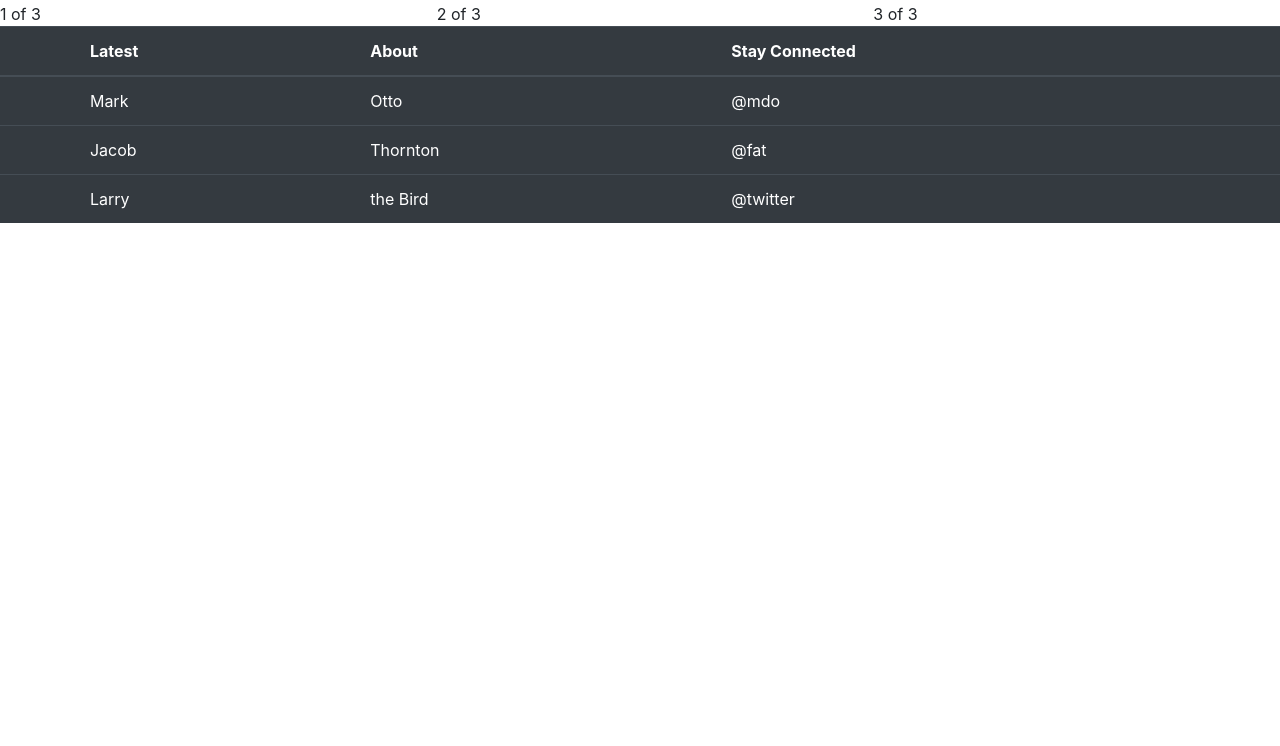
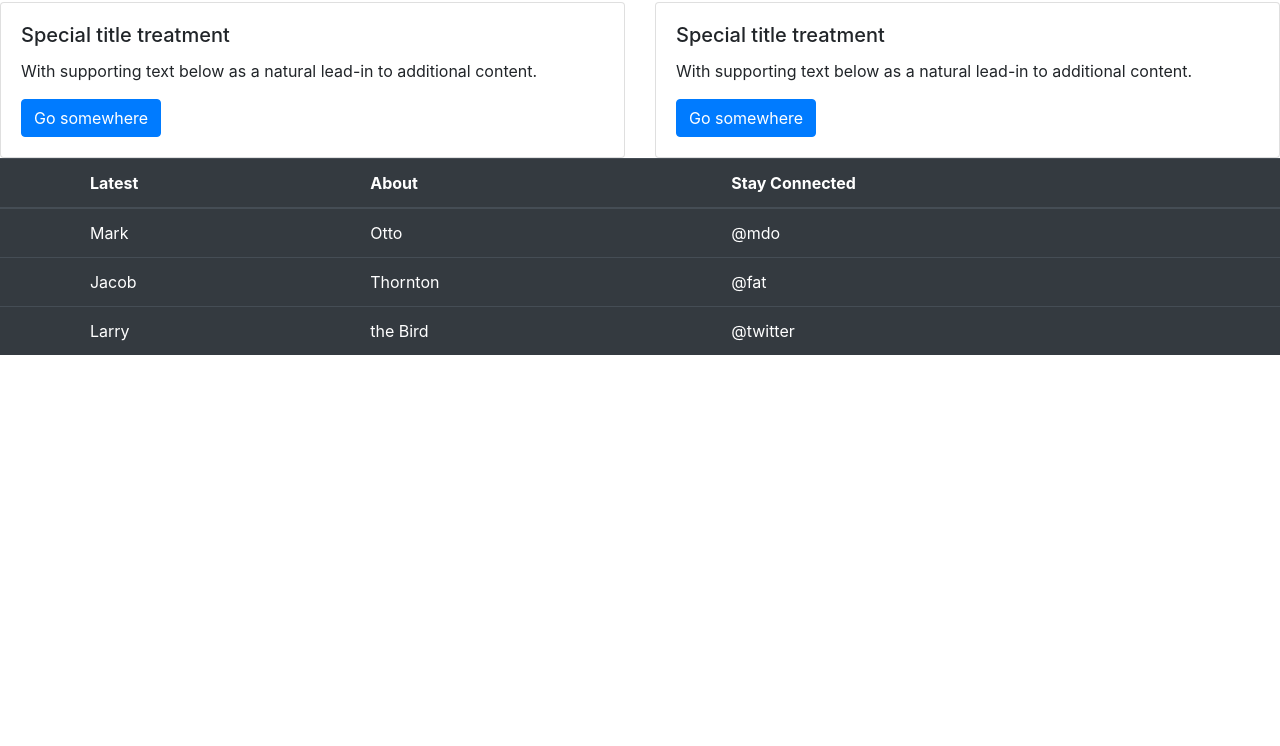
Before and after one commit to Pynche/Bootstrap_Practice, a plain HTML site: page index.html in a window 1280 px wide. Shown: the part 54-800 px from the top of the page. Drawn offline with nearby package versions, Linux system fonts and the light colour scheme.

Commit message:
Add Image Cards

```diff
--- a/index.html
+++ b/index.html
@@ -11,19 +11,29 @@
         <title>Hello, world!</title>
       </head>
       <body>
+
+
         <h1>Hello, world!</h1>
         <div class="row">
-            <div class="col">
-              1 of 3
+            <div class="col-sm-6">
+              <div class="card">
+                <div class="card-body">
+                  <h5 class="card-title">Special title treatment</h5>
+                  <p class="card-text">With supporting text below as a natural lead-in to additional content.</p>
+                  <a href="#" class="btn btn-primary">Go somewhere</a>
+                </div>
+              </div>
             </div>
-            <div class="col">
-              2 of 3
-            </div>
-            <div class="col">
-              3 of 3
+            <div class="col-sm-6">
+              <div class="card">
+                <div class="card-body">
+                  <h5 class="card-title">Special title treatment</h5>
+                  <p class="card-text">With supporting text below as a natural lead-in to additional content.</p>
+                  <a href="#" class="btn btn-primary">Go somewhere</a>
+                </div>
+              </div>
             </div>
           </div>
-        </div>
         <!-- Optional JavaScript -->
         <!-- jQuery first, then Popper.js, then Bootstrap JS -->
         <script src="https://code.jquery.com/jquery-3.3.1.slim.min.js" integrity="sha384-q8i/X+965DzO0rT7abK41JStQIAqVgRVzpbzo5smXKp4YfRvH+8abtTE1Pi6jizo" crossorigin="anonymous"></script>
```
